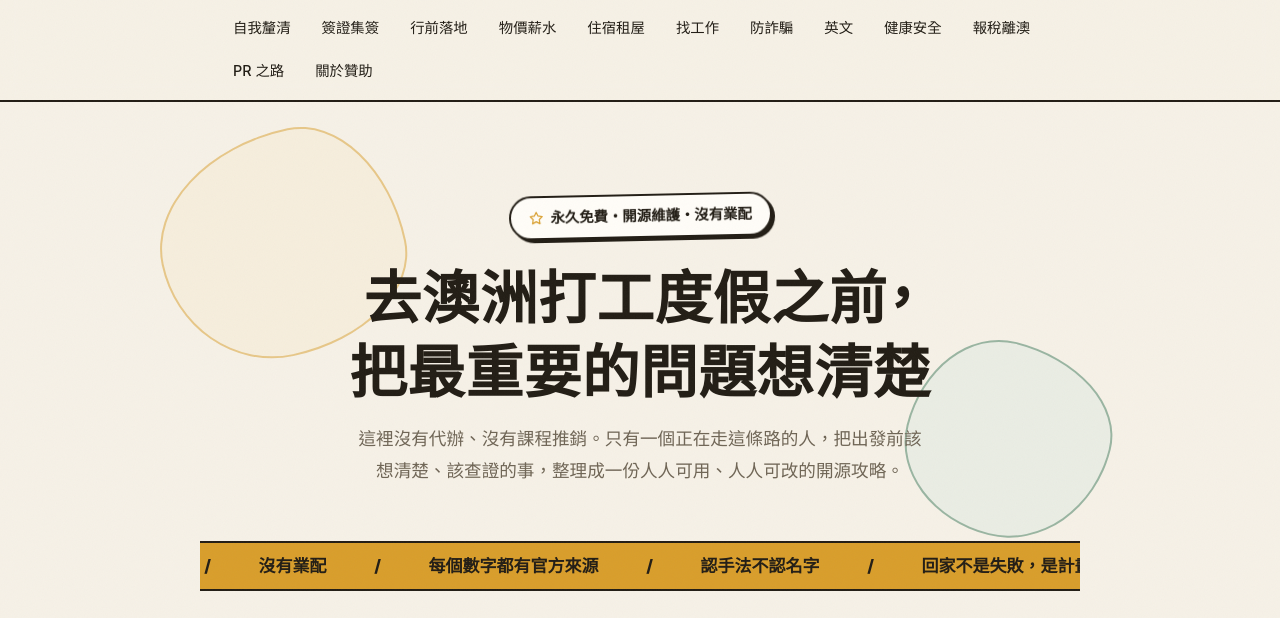
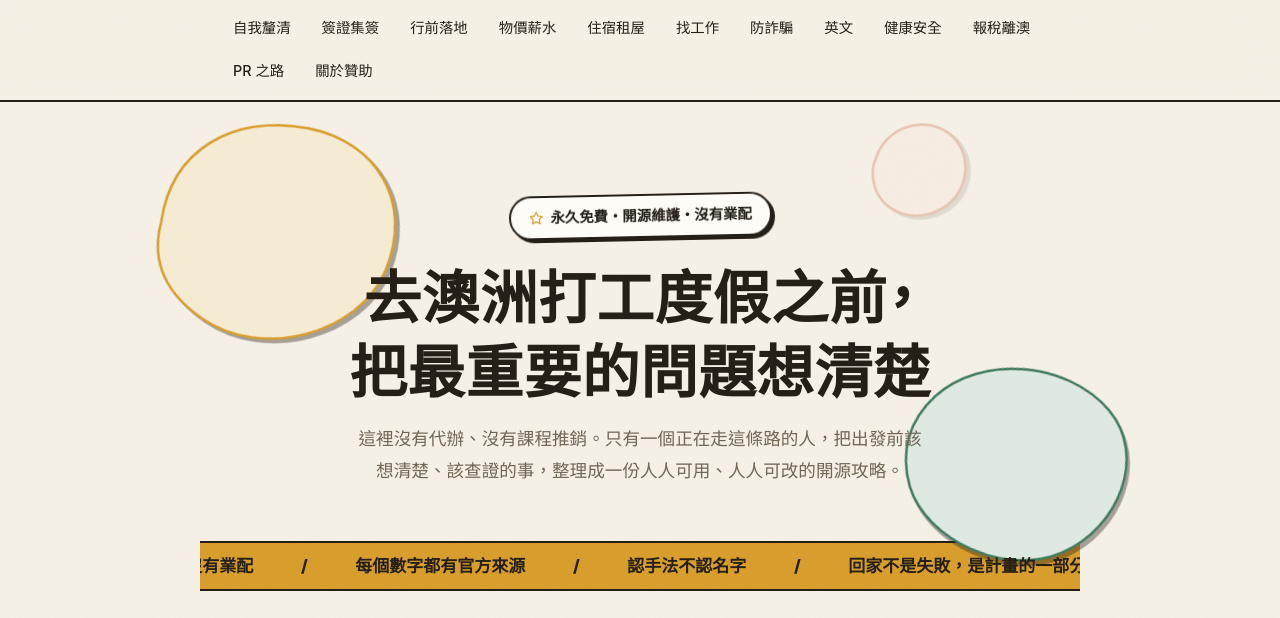
Before and after one commit to jason201385-commits/aussie-whv-compass, a plain HTML site: page index.html in a window 1280 px wide. Shown: the part 46-664 px from the top of the page. Drawn offline with Linux system fonts and the light colour scheme.

Commit message:
feat: animate SVG hero cutouts

```diff
--- a/assets/main.js
+++ b/assets/main.js
@@ -39,6 +39,35 @@
   document.querySelectorAll(".nav-links a").forEach(function (a) {
     if (a.getAttribute("href") === path) a.classList.add("active");
   });
+
+  // ---------- 首頁 SVG 剪紙視差（減少動態與行動版停用） ----------
+  var hero = document.querySelector(".hero");
+  if (hero && window.matchMedia) {
+    var heroMotion = window.matchMedia("(prefers-reduced-motion: no-preference)");
+    var heroWide = window.matchMedia("(min-width: 641px)");
+    var heroTicking = false;
+    var updateHeroParallax = function () {
+      heroTicking = false;
+      if (!heroMotion.matches || !heroWide.matches) {
+        hero.style.removeProperty("--hero-gold-y");
+        hero.style.removeProperty("--hero-green-y");
+        hero.style.removeProperty("--hero-accent-y");
+        return;
+      }
+      var offset = Math.min(window.scrollY || 0, 650);
+      hero.style.setProperty("--hero-gold-y", (offset * 0.08).toFixed(1) + "px");
+      hero.style.setProperty("--hero-green-y", (offset * 0.14).toFixed(1) + "px");
+      hero.style.setProperty("--hero-accent-y", (offset * 0.2).toFixed(1) + "px");
+    };
+    var queueHeroParallax = function () {
+      if (heroTicking) return;
+      heroTicking = true;
+      window.requestAnimationFrame(updateHeroParallax);
+    };
+    window.addEventListener("scroll", queueHeroParallax, { passive: true });
+    window.addEventListener("resize", queueHeroParallax);
+    updateHeroParallax();
+  }
 
   // ---------- 回饋列（全站注入，讓這套系統有進步的可能） ----------
   var footer = document.querySelector(".site-footer");
--- a/assets/style.css
+++ b/assets/style.css
@@ -181,30 +181,69 @@ main { max-width: var(--maxw); margin: 0 auto; padding: 40px 20px 70px; }
 /* ---------- 首頁 hero ---------- */
 .hero {
   position: relative;
+  isolation: isolate;
   text-align: center;
   padding: 52px 0 20px;
 }
-.hero::before, .hero::after {
-  content: "";
+.hero-cutouts {
   position: absolute;
+  inset: -35px -75px -55px;
   z-index: -1;
-  border-radius: 62% 38% 55% 45% / 48% 60% 40% 52%;
-  opacity: .5;
+  overflow: visible;
+  pointer-events: none;
 }
-.hero::before {
-  width: 240px; height: 220px;
-  left: -60px; top: -10px;
-  background: var(--gold-soft);
-  border: 2px solid var(--gold);
-  transform: rotate(-12deg);
+.hero-cut {
+  position: absolute;
+  overflow: visible;
+  filter: drop-shadow(3px 4px 0 color-mix(in srgb, var(--ink) 38%, transparent));
+  will-change: transform;
 }
-.hero::after {
-  width: 200px; height: 190px;
-  right: -50px; bottom: -30px;
-  background: var(--green-soft);
-  border: 2px solid var(--green);
-  border-radius: 42% 58% 48% 52% / 55% 42% 58% 45%;
-  transform: rotate(14deg);
+.hero-cut path { stroke-width: 2.5; vector-effect: non-scaling-stroke; }
+.hero-cut-gold {
+  width: 270px;
+  left: 0;
+  top: 0;
+  transform: translate3d(0, var(--hero-gold-y, 0), 0) rotate(-9deg);
+}
+.hero-cut-gold path {
+  fill: var(--gold-soft);
+  stroke: var(--gold);
+  animation: hero-gold-morph 10s ease-in-out infinite alternate;
+}
+.hero-cut-green {
+  width: 235px;
+  right: 0;
+  bottom: 0;
+  transform: translate3d(0, var(--hero-green-y, 0), 0) rotate(11deg);
+}
+.hero-cut-green path {
+  fill: var(--green-soft);
+  stroke: var(--green);
+  animation: hero-green-morph 12s ease-in-out -3s infinite alternate;
+}
+.hero-cut-accent {
+  width: 105px;
+  right: 165px;
+  top: 8px;
+  opacity: .28;
+  transform: translate3d(0, var(--hero-accent-y, 0), 0) rotate(-18deg);
+}
+.hero-cut-accent path {
+  fill: var(--accent-soft);
+  stroke: var(--accent);
+  animation: hero-accent-morph 8s ease-in-out -1s infinite alternate;
+}
+@keyframes hero-gold-morph {
+  0%, 100% { d: path("M24 92 C32 28 116 6 190 32 C260 57 276 127 238 190 C197 252 93 248 41 198 C9 165 6 126 24 92 Z"); }
+  45% { d: path("M18 102 C44 28 107 0 184 27 C252 52 282 120 242 185 C205 246 101 260 46 207 C8 171 3 137 18 102 Z"); }
+}
+@keyframes hero-green-morph {
+  0%, 100% { d: path("M31 61 C72 8 167 3 220 47 C268 88 252 173 196 209 C142 245 51 221 21 167 C2 130 7 92 31 61 Z"); }
+  52% { d: path("M24 70 C64 14 158 -5 218 40 C274 82 258 166 202 207 C143 250 45 226 17 171 C-1 135 2 101 24 70 Z"); }
+}
+@keyframes hero-accent-morph {
+  0%, 100% { d: path("M22 44 C49 5 108 7 132 43 C157 81 133 132 90 141 C47 151 5 120 8 79 C9 65 13 53 22 44 Z"); }
+  50% { d: path("M15 49 C43 8 104 1 134 38 C163 74 139 129 94 143 C49 157 0 125 6 82 C8 68 9 59 15 49 Z"); }
 }
 .hero h1 {
   font-size: clamp(2.1rem, 6.5vw, 3.6rem);
@@ -731,12 +770,14 @@ h2 .icon, h3 .icon { color: var(--accent); margin-right: 2px; }
   main { padding: 26px 16px 52px; }
   .panel { padding: 18px 16px; }
   .tool { padding: 18px 16px; }
-  .hero::before, .hero::after { display: none; }
+  .hero-cutouts { display: none; }
   .marquee { margin: 28px -16px 0; }
   .feedback-bar { margin: 36px 16px 0; }
 }
 
 @media (prefers-reduced-motion: reduce) {
+  .hero-cut path { animation: none !important; }
+  .hero-cut { transform: none !important; }
   *, *::before, *::after {
     animation-duration: .01ms !important;
     animation-iteration-count: 1 !important;
--- a/index.html
+++ b/index.html
@@ -39,6 +39,17 @@
 
 <main>
   <section class="hero">
+    <div class="hero-cutouts" aria-hidden="true">
+      <svg class="hero-cut hero-cut-gold" viewBox="0 0 280 250" focusable="false">
+        <path d="M24 92 C32 28 116 6 190 32 C260 57 276 127 238 190 C197 252 93 248 41 198 C9 165 6 126 24 92 Z"/>
+      </svg>
+      <svg class="hero-cut hero-cut-green" viewBox="0 0 260 230" focusable="false">
+        <path d="M31 61 C72 8 167 3 220 47 C268 88 252 173 196 209 C142 245 51 221 21 167 C2 130 7 92 31 61 Z"/>
+      </svg>
+      <svg class="hero-cut hero-cut-accent" viewBox="0 0 150 145" focusable="false">
+        <path d="M22 44 C49 5 108 7 132 43 C157 81 133 132 90 141 C47 151 5 120 8 79 C9 65 13 53 22 44 Z"/>
+      </svg>
+    </div>
     <div class="free-badge"><svg class="icon" aria-hidden="true"><use href="#i-star"/></svg> 永久免費・開源維護・沒有業配</div>
     <h1>去澳洲打工度假之前，<br>把最重要的問題想清楚</h1>
     <p class="lede">這裡沒有代辦、沒有課程推銷。只有一個正在走這條路的人，把出發前該想清楚、該查證的事，整理成一份人人可用、人人可改的開源攻略。</p>
```
